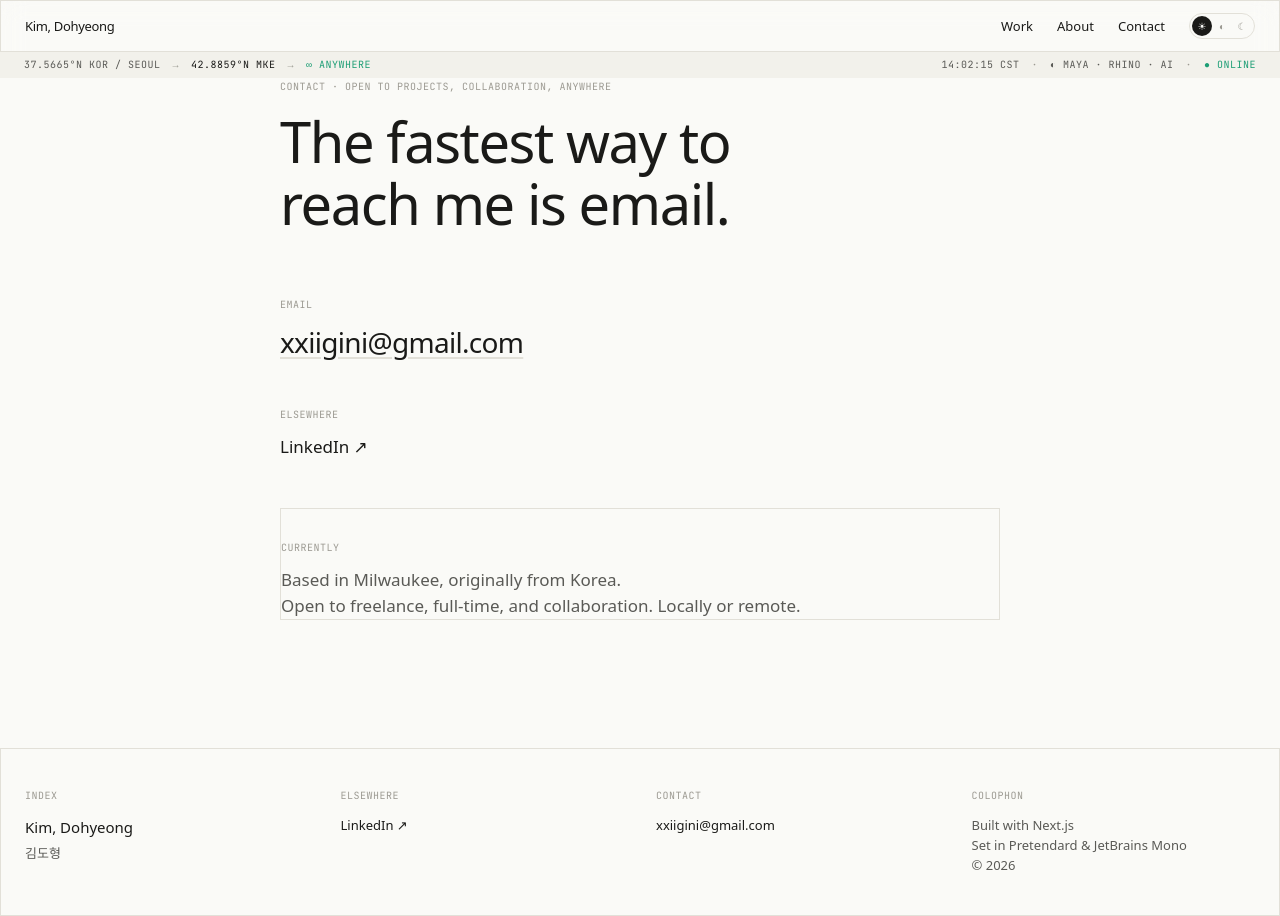
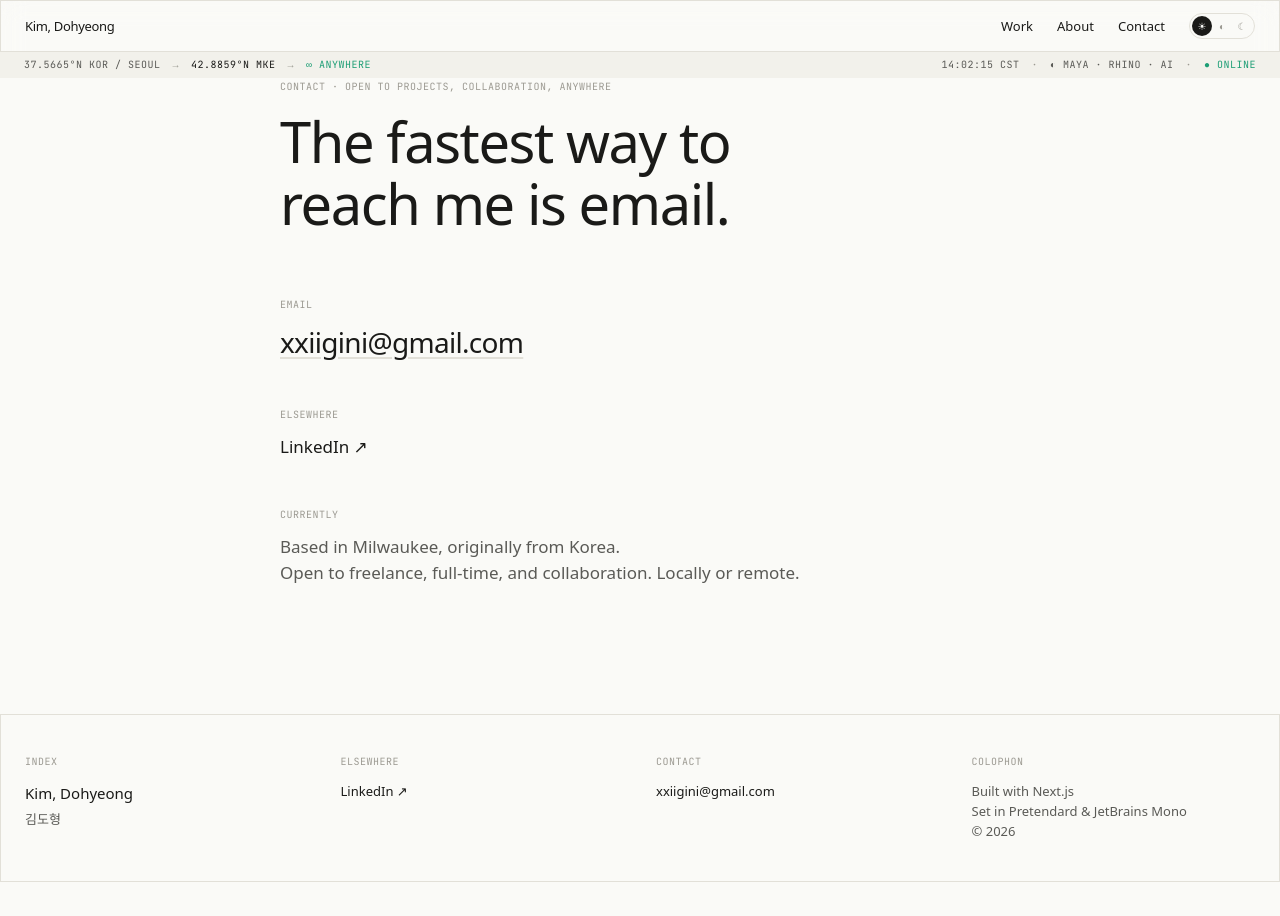
Before and after one commit to xxiigini/kimdohyeong-portfolio, a Next.js app: page /contact in a window 1280 px wide. After the commit the page ends 882 px from the top, so only its background shows below. Built offline with nearby package versions, Linux system fonts and the light colour scheme; a web font is replaced by a local one.

Commit message:
Update OOP final image and remove Currently section border

```diff
--- a/app/contact/page.tsx
+++ b/app/contact/page.tsx
@@ -50,7 +50,7 @@ export default function ContactPage() {
           </ul>
         </section>
 
-        <section className="pt-8 border-hairline border-t border-line">
+        <section>
           <div className="font-mono-tabular text-2xs uppercase tracking-mono-wide text-ink-tertiary mb-3">
             Currently
           </div>
```
Also changed, not shown: public/images/oop-installed.jpg.
